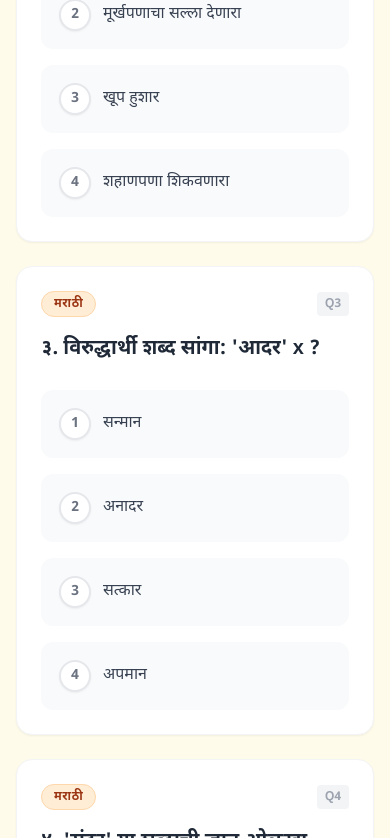
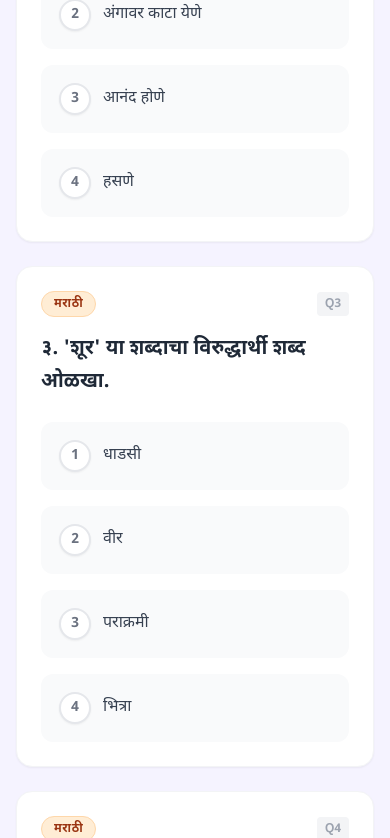
Before and after one commit to pushkii9036-netizen/test1, a plain HTML site: page index.html in a window 390 px wide. Shown: the part 1162-2000 px from the top of the page. Drawn offline with nearby package versions, Linux system fonts and the light colour scheme.

Commit message:
Add files via upload

```diff
--- a/index.html
+++ b/index.html
@@ -3,19 +3,19 @@
 <head>
     <meta charset="UTF-8">
     <meta name="viewport" content="width=device-width, initial-scale=1.0">
-    <title>इयत्ता ४ थी शिष्यवृत्ती सराव परीक्षा २०२६ (Test 8)</title>
+    <title>इयत्ता ४ थी शिष्यवृत्ती सराव परीक्षा २०२६ (Test 9)</title>
     <script src="https://cdn.tailwindcss.com"></script>
     <link href="https://fonts.googleapis.com/css2?family=Noto+Sans+Devanagari:wght@400;600;700&display=swap" rel="stylesheet">
     <style>
         body {
             font-family: 'Noto Sans Devanagari', sans-serif;
-            background-color: #fffbeb; /* Light amber tint background */
+            background-color: #f5f3ff; /* Light violet tint background */
         }
         .option-radio:checked + label {
-            background-color: #fef3c7;
-            border-color: #d97706;
-            color: #92400e;
-            box-shadow: 0 0 0 2px #f59e0b;
+            background-color: #ede9fe;
+            border-color: #7c3aed;
+            color: #4c1d95;
+            box-shadow: 0 0 0 2px #8b5cf6;
             transform: scale(1.01);
         }
         .animate-pop {
@@ -27,14 +27,14 @@
         }
     </style>
 </head>
-<body class="bg-amber-50 min-h-screen pb-20">
+<body class="bg-violet-50 min-h-screen pb-20">
 
     <!-- Header -->
-    <header class="bg-white shadow-lg sticky top-0 z-30 border-b-4 border-amber-500">
+    <header class="bg-white shadow-lg sticky top-0 z-30 border-b-4 border-violet-500">
         <div class="max-w-4xl mx-auto px-4 py-3 flex justify-between items-center">
             <div>
-                <h1 class="text-xl md:text-2xl font-extrabold text-amber-800 leading-tight">शिष्यवृत्ती सराव परीक्षा - २०२६</h1>
-                <p class="text-xs md:text-sm text-amber-600 font-semibold">फक्त इयत्ता ४ थी साठी | Test 8</p>
+                <h1 class="text-xl md:text-2xl font-extrabold text-violet-800 leading-tight">शिष्यवृत्ती सराव परीक्षा - २०२६</h1>
+                <p class="text-xs md:text-sm text-violet-600 font-semibold">फक्त इयत्ता ४ थी साठी | Test 9</p>
             </div>
             <a href="https://www.youtube.com/@successdigitalclasses" target="_blank" class="flex items-center gap-2 bg-red-600 hover:bg-red-700 text-white px-4 py-2 rounded-full text-sm font-bold transition shadow-md transform hover:scale-105">
                 <svg class="w-5 h-5" fill="currentColor" viewBox="0 0 24 24"><path d="M23.498 6.186a3.016 3.016 0 0 0-2.122-2.136C19.505 3.545 12 3.545 12 3.545s-7.505 0-9.377.505A3.017 3.017 0 0 0 .502 6.186C0 8.07 0 12 0 12s0 3.93.502 5.814a3.016 3.016 0 0 0 2.122 2.136c1.871.505 9.376.505 9.376.505s7.505 0 9.377-.505a3.015 3.015 0 0 0 2.122-2.136C24 15.93 24 12 24 12s0-3.93-.502-5.814zM9.545 15.568V8.432L15.818 12l-6.273 3.568z"/></svg>
@@ -68,9 +68,9 @@
 
             <!-- Submit Button -->
             <div class="pt-6 pb-12">
-                <button type="submit" class="w-full bg-gradient-to-r from-amber-500 to-amber-700 hover:from-amber-600 hover:to-amber-800 text-white font-extrabold py-4 px-6 rounded-xl shadow-xl transform transition active:scale-95 text-xl flex items-center justify-center gap-3 border-b-4 border-amber-900">
+                <button type="submit" class="w-full bg-gradient-to-r from-violet-600 to-violet-800 hover:from-violet-700 hover:to-violet-900 text-white font-extrabold py-4 px-6 rounded-xl shadow-xl transform transition active:scale-95 text-xl flex items-center justify-center gap-3 border-b-4 border-violet-900">
                     <svg class="w-6 h-6" fill="none" stroke="currentColor" viewBox="0 0 24 24"><path stroke-linecap="round" stroke-linejoin="round" stroke-width="2" d="M9 5H7a2 2 0 00-2 2v12a2 2 0 002 2h10a2 2 0 002-2V7a2 2 0 00-2-2h-2M9 5a2 2 0 002 2h2a2 2 0 002-2M9 5a2 2 0 012-2h2a2 2 0 012 2m-6 9l2 2 4-4"></path></svg>
-                    SUBMIT TEST 8
+                    SUBMIT TEST 9
                 </button>
             </div>
         </form>
@@ -81,10 +81,10 @@
     <div id="resultModal" class="fixed inset-0 bg-gray-900 bg-opacity-90 z-50 hidden flex items-center justify-center p-4 backdrop-blur-sm">
         <div class="bg-white rounded-2xl shadow-2xl w-full max-w-xl overflow-hidden animate-pop flex flex-col max-h-[90vh]">
             <!-- Modal Header -->
-            <div class="bg-gradient-to-r from-amber-500 to-orange-600 p-6 text-center shrink-0 relative">
+            <div class="bg-gradient-to-r from-violet-600 to-purple-700 p-6 text-center shrink-0 relative">
                 <h2 class="text-3xl font-extrabold text-white tracking-wide">निकाल (Result)</h2>
                 <div class="mt-3 inline-flex items-center justify-center bg-white bg-opacity-20 backdrop-blur-lg px-6 py-2 rounded-full border border-white border-opacity-30">
-                    <span class="text-amber-50 font-medium mr-2">एकूण गुण:</span>
+                    <span class="text-violet-50 font-medium mr-2">एकूण गुण:</span>
                     <span class="text-white font-extrabold text-2xl"><span id="scoreDisplay">0</span> / 40</span>
                 </div>
             </div>
@@ -128,154 +128,154 @@
         // --- CONFIGURATION ---
         const APP_LINK = "https://play.google.com/store/search?q=Success+Digital+Classes";
 
-        // --- DATA: 4th Std Test 8 - 20 Unique Questions (4 Subjects) ---
+        // --- DATA: 4th Std Test 9 - 20 Unique Questions (4 Subjects) ---
         const questionsData = [
             // --- MARATHI (5 Questions) ---
             {
                 id: 1,
                 subject: "मराठी",
-                question: "१. 'वारा' या शब्दाचा समानार्थी 'नसलेला' शब्द कोणता?",
-                options: ["पवन", "अनिल", "समीर", "सलील"],
-                correct: 3 // सलील (सलील म्हणजे पाणी)
+                question: "१. 'रात्र' या शब्दाला समानार्थी शब्द कोणता?",
+                options: ["दिन", "प्रभात", "निशा", "सकाळ"],
+                correct: 2 // निशा
             },
             {
                 id: 2,
                 subject: "मराठी",
-                question: "२. 'उंटावरचा शहाणा' या वाक्प्रचाराचा योग्य अर्थ कोणता?",
-                options: ["उंटावर बसणारा", "मूर्खपणाचा सल्ला देणारा", "खूप हुशार", "शहाणपणा शिकवणारा"],
-                correct: 1 // मूर्खपणाचा सल्ला देणारा
+                question: "२. 'खूप घाबरणे' या अर्थाचा वाक्प्रचार कोणता?",
+                options: ["डोळे उघडणे", "अंगावर काटा येणे", "आनंद होणे", "हसणे"],
+                correct: 1 // अंगावर काटा येणे
             },
             {
                 id: 3,
                 subject: "मराठी",
-                question: "३. विरुद्धार्थी शब्द सांगा: 'आदर' x ?",
-                options: ["सन्मान", "अनादर", "सत्कार", "अपमान"],
-                correct: 1 // अनादर
+                question: "३. 'शूर' या शब्दाचा विरुद्धार्थी शब्द ओळखा.",
+                options: ["धाडसी", "वीर", "पराक्रमी", "भित्रा"],
+                correct: 3 // भित्रा
             },
             {
                 id: 4,
                 subject: "मराठी",
-                question: "४. 'सुंदर' या शब्दाची जात ओळखा.",
-                options: ["नाम", "सर्वनाम", "विशेषण", "क्रियापद"],
-                correct: 2 // विशेषण
+                question: "४. खालीलपैकी 'एकवचनी' शब्द कोणता?",
+                options: ["फुले", "पाने", "झाड", "नद्या"],
+                correct: 2 // झाड (बाकी सर्व अनेकवचनी)
             },
             {
                 id: 5,
                 subject: "मराठी",
-                question: "५. 'बेडूक' या शब्दाचे स्त्रीलिंगी रूप काय होईल?",
-                options: ["बेडकी", "बेडकीण", "डरावडराव", "बेडक"],
-                correct: 0 // बेडकी
+                question: "५. 'मुलगा पुस्तक वाचतो.' या वाक्यातील क्रियापद (Verb) कोणते?",
+                options: ["मुलगा", "पुस्तक", "वाचतो", "यापैकी नाही"],
+                correct: 2 // वाचतो
             },
 
             // --- MATHEMATICS (5 Questions in Marathi) ---
             {
                 id: 6,
                 subject: "गणित",
-                question: "६. ९९९९ मध्ये १ मिळवल्यास कोणती संख्या मिळेल?",
-                options: ["९९९०", "१००", "१००००", "१०००"],
-                correct: 2 // १०००० (दहा हजार)
+                question: "६. बेरीज करा: ९९ + ९ = किती?",
+                options: ["१०८", "१०९", "११८", "९९९"],
+                correct: 0 // १०८
             },
             {
                 id: 7,
                 subject: "गणित",
-                question: "७. एका पुस्तकाची किंमत ४५ रुपये आहे, तर अशा ४ पुस्तकांची किंमत किती?",
-                options: ["१६०", "१७०", "१८०", "१९०"],
-                correct: 2 // ४५ × ४ = १८०
+                question: "७. एका आठवड्यात ७ दिवस असतात, तर ४ आठवड्यांत एकूण किती दिवस?",
+                options: ["२४", "२८", "३२", "३०"],
+                correct: 1 // ७ × ४ = २८
             },
             {
                 id: 8,
                 subject: "गणित",
-                question: "८. ७/९ या अपूर्णांकातील अंश (Numerator) कोणता आहे?",
-                options: ["७", "९", "१६", "२"],
-                correct: 0 // ७
+                question: "८. १०० पैकी ३५ वजा केले तर किती उरतील?",
+                options: ["५५", "६५", "७५", "४५"],
+                correct: 1 // १०० - ३५ = ६५
             },
             {
                 id: 9,
                 subject: "गणित",
-                question: "९. १ किलोग्रॅम म्हणजे किती ग्रॅम?",
-                options: ["१०० ग्रॅम", "१००० ग्रॅम", "५०० ग्रॅम", "१० ग्रॅम"],
-                correct: 1 // १००० ग्रॅम
+                question: "९. ८ च्या पाढ्यात येणारी संख्या कोणती?",
+                options: ["१५", "१८", "२४", "२२"],
+                correct: 2 // २४ (८ × ३ = २४)
             },
             {
                 id: 10,
                 subject: "गणित",
-                question: "१०. ज्या कोनाचे माप बरोबर ९०° असते, त्याला कोणता कोन म्हणतात?",
-                options: ["लघुकोन", "विशालकोन", "काटकोन", "सरळकोन"],
-                correct: 2 // काटकोन
+                question: "१०. ५०० ग्रॅम + ५०० ग्रॅम = किती किलोग्रॅम?",
+                options: ["२ किलोग्रॅम", "१ किलोग्रॅम", "५ किलोग्रॅम", "१० किलोग्रॅम"],
+                correct: 1 // १००० ग्रॅम = १ किलोग्रॅम
             },
 
             // --- ENGLISH (5 Questions) ---
             {
                 id: 11,
                 subject: "इंग्रजी",
-                question: "11. Choose the correct spelling:",
-                options: ["Beter", "Bettar", "Better", "Betar"],
-                correct: 2 // Better
+                question: "11. What is the plural form of 'Tooth'?",
+                options: ["Tooths", "Teeth", "Teeths", "Tooth"],
+                correct: 1 // Teeth
             },
             {
                 id: 12,
                 subject: "इंग्रजी",
-                question: "12. What is the young one of a 'Cat' called?",
-                options: ["Puppy", "Kitten", "Cub", "Calf"],
-                correct: 1 // Kitten
+                question: "12. Choose the correct rhyming word for 'Book'.",
+                options: ["Look", "Back", "Door", "Pen"],
+                correct: 0 // Look
             },
             {
                 id: 13,
                 subject: "इंग्रजी",
-                question: "13. Fill in the blank: An apple a day keeps the ____ away.",
-                options: ["Teacher", "Doctor", "Police", "Father"],
-                correct: 1 // Doctor
+                question: "13. The sun rises in the ____.",
+                options: ["West", "North", "East", "South"],
+                correct: 2 // East
             },
             {
                 id: 14,
                 subject: "इंग्रजी",
-                question: "14. Find the odd one out from the given list:",
-                options: ["Pen", "Pencil", "Eraser", "Apple"],
-                correct: 3 // Apple (It's a fruit, others are stationery)
+                question: "14. Identify the naming word (Noun) in the sentence: 'The dog barks loudly.'",
+                options: ["The", "barks", "loudly", "dog"],
+                correct: 3 // dog
             },
             {
                 id: 15,
                 subject: "इंग्रजी",
-                question: "15. Change the gender: 'King' -> ?",
-                options: ["Prince", "Queen", "Princess", "Woman"],
-                correct: 1 // Queen
+                question: "15. What is the opposite of 'Good'?",
+                options: ["Best", "Bad", "Nice", "Happy"],
+                correct: 1 // Bad
             },
 
             // --- INTELLIGENCE (5 Questions in Marathi) ---
             {
                 id: 16,
                 subject: "बुद्धिमत्ता",
-                question: "१६. मालिका पूर्ण करा: ३, ६, ९, १२, ?",
-                options: ["१५", "१४", "१६", "१८"],
-                correct: 0 // १५ (३ चा पाढा)
+                question: "१६. गटात न बसणारा शब्द ओळखा.",
+                options: ["कावळा", "चिमणी", "पोपट", "वाघ"],
+                correct: 3 // वाघ (पशू, बाकी सर्व पक्षी)
             },
             {
                 id: 17,
                 subject: "बुद्धिमत्ता",
-                question: "१७. गटात न बसणारा शब्द ओळखा.",
-                options: ["कान", "नाक", "डोळा", "चष्मा"],
-                correct: 3 // चष्मा (कृत्रिम वस्तू, बाकी नैसर्गिक अवयव)
+                question: "१७. संख्या मालिका पूर्ण करा: २, ४, ६, ८, ?",
+                options: ["९", "१०", "११", "१२"],
+                correct: 1 // १० (सम संख्या / २ चा पाढा)
             },
             {
                 id: 18,
                 subject: "बुद्धिमत्ता",
-                question: "१८. सहसंबंध ओळखा: शिक्षक : शाळा :: डॉक्टर : ?",
-                options: ["रुग्ण", "दवाखाना", "औषध", "नर्स"],
-                correct: 1 // दवाखाना (कामाचे ठिकाण)
+                question: "१८. सहसंबंध ओळखा: डोळे : पाहणे :: नाक : ?",
+                options: ["बोलणे", "ऐकणे", "वास घेणे", "चालणे"],
+                correct: 2 // वास घेणे
             },
             {
                 id: 19,
                 subject: "बुद्धिमत्ता",
-                question: "१९. जर A=1, B=2, C=3 असेल, तर 'CAB' हा शब्द अंकात कसा लिहाल?",
-                options: ["3-1-2", "2-1-3", "1-2-3", "3-2-1"],
-                correct: 0 // 3-1-2 (C=3, A=1, B=2)
+                question: "१९. एका रांगेत राजचा नंबर पुढून ५ वा आहे आणि त्याच्या मागे ३ मुले आहेत. तर रांगेत एकूण किती मुले आहेत?",
+                options: ["८", "७", "९", "५"],
+                correct: 0 // ८ (५ + ३ = ८)
             },
             {
                 id: 20,
                 subject: "बुद्धिमत्ता",
-                question: "२०. जर आज सोमवार असेल, तर उद्या कोणता वार असेल?",
-                options: ["रविवार", "मंगळवार", "बुधवार", "शनिवार"],
-                correct: 1 // मंगळवार
+                question: "२०. 'नवा' या शब्दाचा विरुद्धार्थी शब्द कोणता?",
+                options: ["चांगला", "जुना", "वाईट", "मोठा"],
+                correct: 1 // जुना
             }
         ];
 
@@ -284,7 +284,7 @@
 
         questionsData.forEach((q, index) => {
             const qDiv = document.createElement('div');
-            qDiv.className = "bg-white p-6 rounded-2xl shadow-sm border border-gray-100 hover:border-amber-200 transition-all duration-300";
+            qDiv.className = "bg-white p-6 rounded-2xl shadow-sm border border-gray-100 hover:border-violet-200 transition-all duration-300";
 
             // Subject Badge
             let badgeClass = "bg-gray-100 text-gray-800";
@@ -299,8 +299,8 @@
                 optionsHtml += `
                     <div class="relative group">
                         <input type="radio" name="q${q.id}" id="q${q.id}_opt${optIndex}" value="${optIndex}" class="option-radio peer sr-only" required>
-                        <label for="q${q.id}_opt${optIndex}" class="flex items-center p-4 bg-gray-50 border-2 border-transparent rounded-xl cursor-pointer hover:bg-amber-50 transition-all font-medium text-gray-700 peer-checked:bg-amber-50 peer-checked:text-amber-900 peer-checked:border-amber-500">
-                            <span class="w-8 h-8 flex-shrink-0 rounded-full bg-white border-2 border-gray-200 text-sm font-bold flex items-center justify-center mr-3 text-gray-500 peer-checked:bg-amber-600 peer-checked:text-white peer-checked:border-transparent transition-colors shadow-sm">${optIndex + 1}</span>
+                        <label for="q${q.id}_opt${optIndex}" class="flex items-center p-4 bg-gray-50 border-2 border-transparent rounded-xl cursor-pointer hover:bg-violet-50 transition-all font-medium text-gray-700 peer-checked:bg-violet-50 peer-checked:text-violet-900 peer-checked:border-violet-500">
+                            <span class="w-8 h-8 flex-shrink-0 rounded-full bg-white border-2 border-gray-200 text-sm font-bold flex items-center justify-center mr-3 text-gray-500 peer-checked:bg-violet-600 peer-checked:text-white peer-checked:border-transparent transition-colors shadow-sm">${optIndex + 1}</span>
                             <span>${opt}</span>
                         </label>
                     </div>
```
